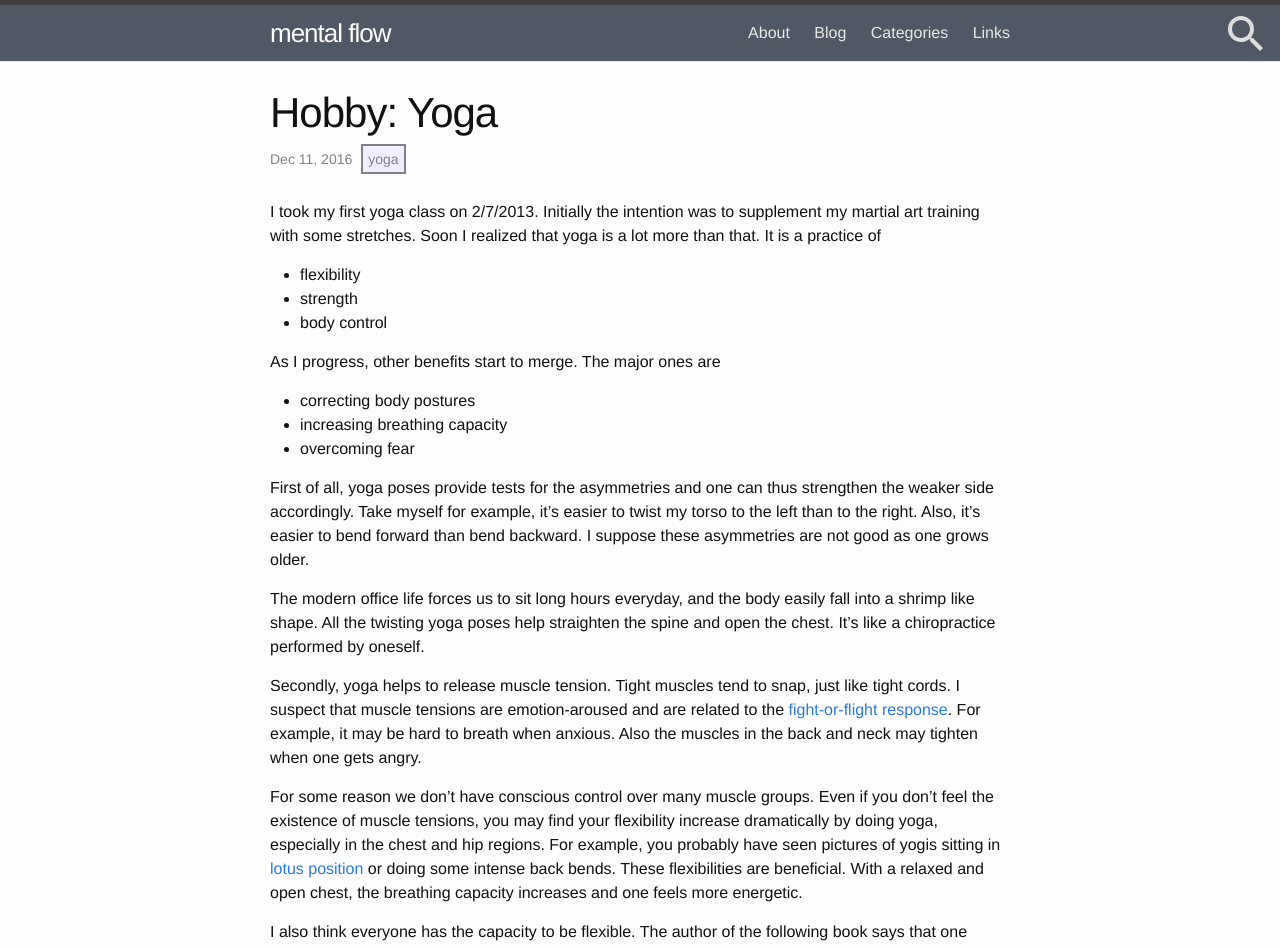
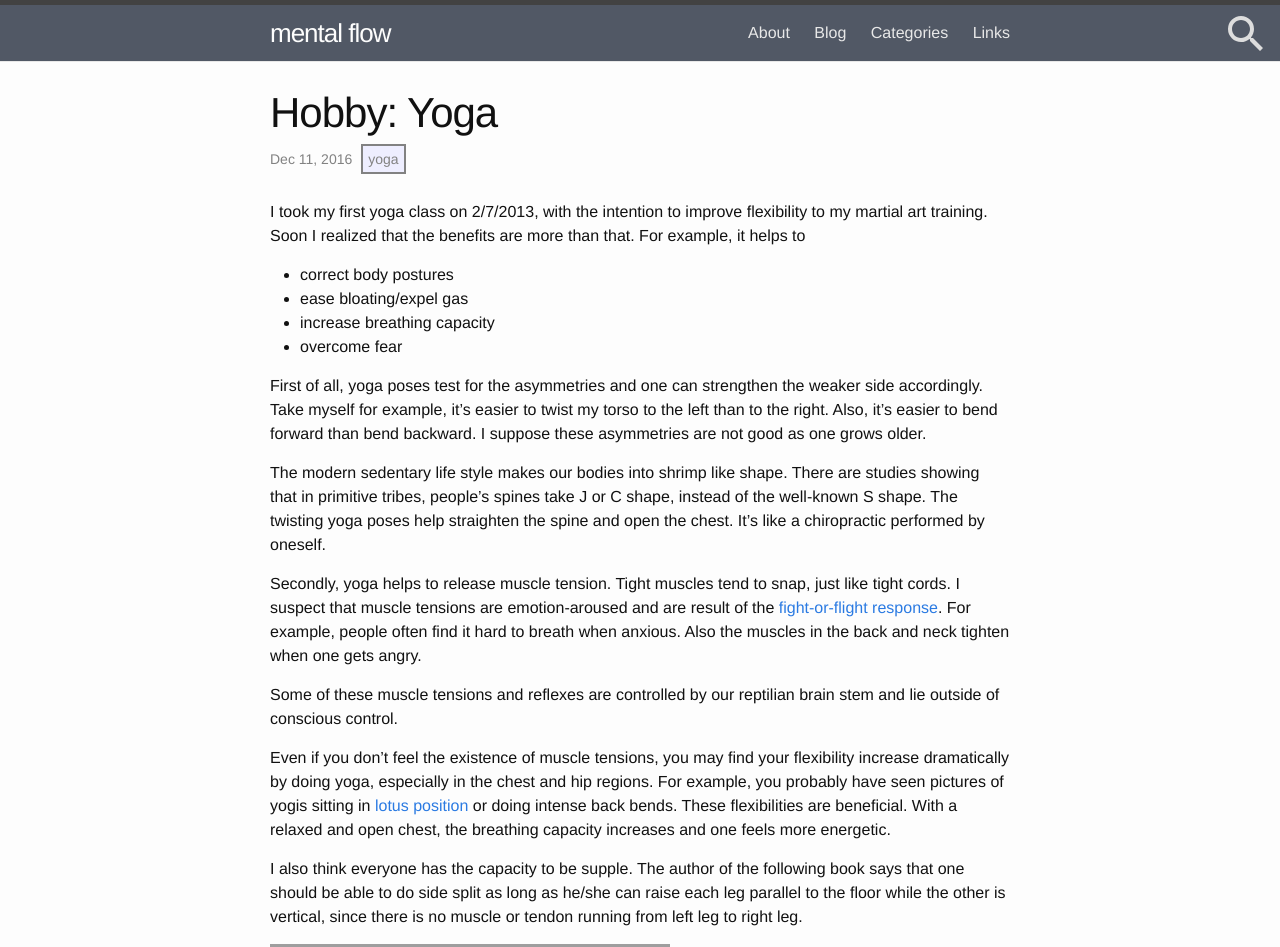
Before and after one commit to nosarthur/nosarthur.github.io, a Jekyll site: the page built from _posts/2016-12-11-yoga.md, in a window 1280 px wide and 1400 px high. Shown: the top 947 px of the window. Built offline with Jekyll 4.4.1, drawn with Linux system fonts in a browser that asks for light colours; comment, search, counter and statistics services are not loaded; some of the changed text lies outside the part shown; grey boxes are pictures that could not be loaded.

```diff
--- a/_posts/2016-12-11-yoga.md
+++ b/_posts/2016-12-11-yoga.md
@@ -1,50 +1,52 @@
 ---
 layout: post
 title: "Hobby: Yoga"
-date:   2016-12-11 18:43:08 -0500
+date:   2016-12-11 18:40:00 -0500
 categories: [life]
 comments: true
 tags: [yoga]
 ---
 
-I took my first yoga class on 2/7/2013.
-Initially the intention was to supplement my martial art training with some stretches.
-Soon I realized that yoga is a lot more than that.
-It is a practice of
+I took my first yoga class on 2/7/2013,
+with the intention to improve flexibility to my martial art training.
+Soon I realized that the benefits are more than that.
+For example, it helps to
 
-* flexibility
-* strength
-* body control
+* correct body postures
+* ease bloating/expel gas
+* increase breathing capacity
+* overcome fear
 
-As I progress, other benefits start to merge. The major ones are
-
-* correcting body postures
-* increasing breathing capacity
-* overcoming fear
-
-First of all, yoga poses provide tests for the asymmetries and one can thus strengthen the weaker side accordingly.
+First of all, yoga poses test for the asymmetries and one can strengthen the weaker side accordingly.
 Take myself for example, it's easier to twist my torso to the left than to the right.
 Also, it's easier to bend forward than bend backward.
 I suppose these asymmetries are not good as one grows older.
 
-The modern office life forces us to sit long hours everyday, and the body easily fall into a shrimp like shape.
-All the twisting yoga poses help straighten the spine and open the chest. It's like a chiropractice performed by oneself.
+The modern sedentary life style makes our bodies into shrimp like shape.
+There are studies showing that in primitive tribes, people's spines take J or C shape,
+instead of the well-known S shape.
+The twisting yoga poses help straighten the spine and open the chest.
+It's like a chiropractic performed by oneself.
 
 Secondly, yoga helps to release muscle tension.
 Tight muscles tend to snap, just like tight cords.
-I suspect that muscle tensions are emotion-aroused and are related to the [fight-or-flight response](https://en.wikipedia.org/wiki/Fight-or-flight_response).
-For example, it may be hard to breath when anxious.
-Also the muscles in the back and neck may tighten when one gets angry.
+I suspect that muscle tensions are emotion-aroused and are result of the
+[fight-or-flight response](https://en.wikipedia.org/wiki/Fight-or-flight_response).
+For example, people often find it hard to breath when anxious.
+Also the muscles in the back and neck tighten when one gets angry.
 
-For some reason we don't have conscious control over many muscle groups.
+Some of these muscle tensions and reflexes are controlled by our reptilian brain
+stem and lie outside of conscious control.
+
 Even if you don't feel the existence of muscle tensions,
 you may find your flexibility increase dramatically by doing yoga,
 especially in the chest and hip regions.
-For example, you probably have seen pictures of yogis sitting in [lotus position](https://en.wikipedia.org/wiki/Lotus_position) or doing some intense back bends.
+For example, you probably have seen pictures of yogis sitting in [lotus position](https://en.wikipedia.org/wiki/Lotus_position)
+or doing intense back bends.
 These flexibilities are beneficial.
 With a relaxed and open chest, the breathing capacity increases and one feels more energetic.
 
-I also think everyone has the capacity to be flexible.
+I also think everyone has the capacity to be supple.
 The author of the following book says that one should be able to do side split as long as he/she can raise each leg parallel to the floor while the other is vertical,
 since there is no muscle or tendon running from left leg to right leg.
 
@@ -53,14 +55,18 @@
 In reality very few of us can do side split, due to lack of strength and/or fear.
 You may also notice that infants and kids are incredibly flexible.
 I suspect that we gradually lose our flexibility over the years by building up unnecessary muscle tensions due to repressed emotions.
-I also suspect that when repressed emotion is let go, one regains the corresponding flexibility.
+I also think that when repressed emotion is let go, one regains the corresponding flexibility.
 
 This brings to my third point, which is more psychological.
 Many yoga poses trigger fear, e.g., back bends and inversions.
 I think the fear partly originates from revisiting the repressed past and partly originates from lack of oxygen.
 These two aspects could also be the two sides of the same coin.
 By holding an uneasy pose for prolonged time, the body gradually adapts and eventually releases the tension.
-These moments are very distinct, like the ice on the lake starts to break in the early spring.
+These moments are distinct, like ice on the lake starts to break in early spring.
+
+Maybe partly due to the released muscle tensions, partly due to the gain in
+muscle strength, gas inside the gut or intestine finds its way out.
+For this reason, I usually stay away from the beginners.
 
 Finally, I would like to emphasize the importance of a good teacher.
 Without proper guidance, it can be harmful to do yoga.
```
Also changed, not shown: _drafts/power.md (added, +11 -0 lines), _drafts/qc101.md (added, +26 -0 lines), _posts/2018-04-21-git.md (+34 -2 lines), _posts/2018-05-04-kindle.md (+1 -0 lines), _posts/2018-06-01-awakened-ape.md (added, +28 -0 lines).
